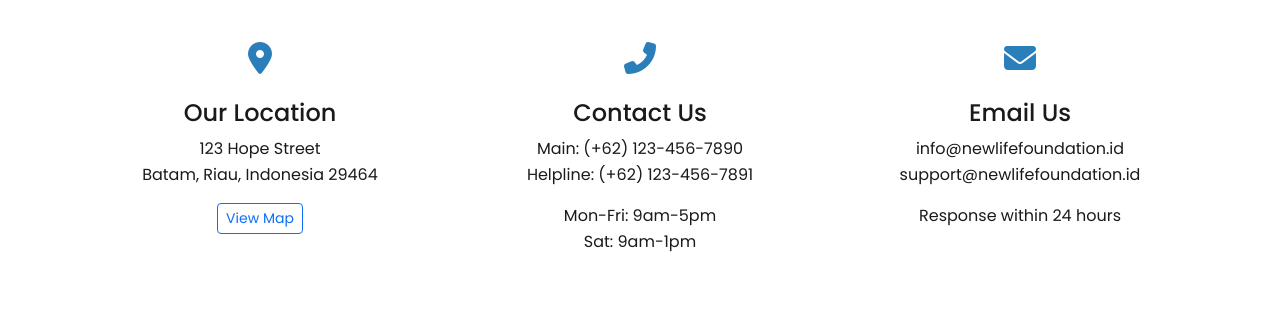
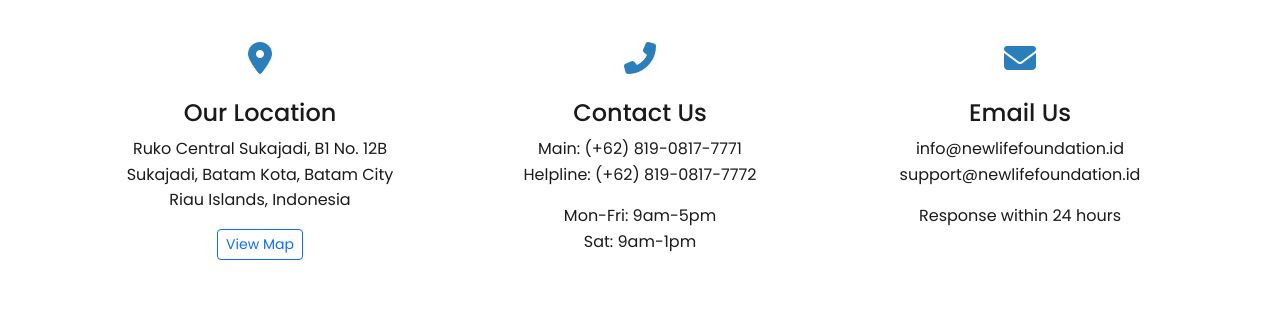
Before and after one commit to van-grafity/new-life-foundation, a plain HTML site: page index.html in a window 1280 px wide. Shown: the part 4700-5011 px from the top of the page. Drawn offline with nearby package versions, Linux system fonts and the light colour scheme.

Commit message:
Update index.html

```diff
--- a/index.html
+++ b/index.html
@@ -935,6 +935,11 @@
                     <p class="section-subtitle">Contact us for spiritual guidance, counseling, or to learn more about our programs</p>
                 </div>
             </div>
+            <!-- Address: Ruko Central Sukajadi, B1 No. 12B, Sukajadi, Batam Kota, Batam City, Riau Islands
+            Hours:
+            Closed ⋅ Opens 9.00 am Sun
+            Phone: 0819-0817-7771
+            Province: Riau Islands -->
             <div class="row mt-4">
                 <div class="col-lg-4 mb-4 mb-lg-0">
                     <div class="contact-info text-center">
@@ -942,7 +947,7 @@
                             <i class="fas fa-map-marker-alt"></i>
                         </div>
                         <h4>Our Location</h4>
-                        <p>123 Hope Street<br>Batam, Riau, Indonesia 29464</p>
+                        <p>Ruko Central Sukajadi, B1 No. 12B<br>Sukajadi, Batam Kota, Batam City<br>Riau Islands, Indonesia</p>
                         <a href="#map" class="btn btn-sm btn-outline-primary">View Map</a>
                     </div>
                 </div>
@@ -952,7 +957,7 @@
                             <i class="fas fa-phone-alt"></i>
                         </div>
                         <h4>Contact Us</h4>
-                        <p>Main: (+62) 123-456-7890<br>Helpline: (+62) 123-456-7891</p>
+                        <p>Main: (+62) 819-0817-7771<br>Helpline: (+62) 819-0817-7772</p>
                         <p>Mon-Fri: 9am-5pm<br>Sat: 9am-1pm</p>
                     </div>
                 </div>
```
